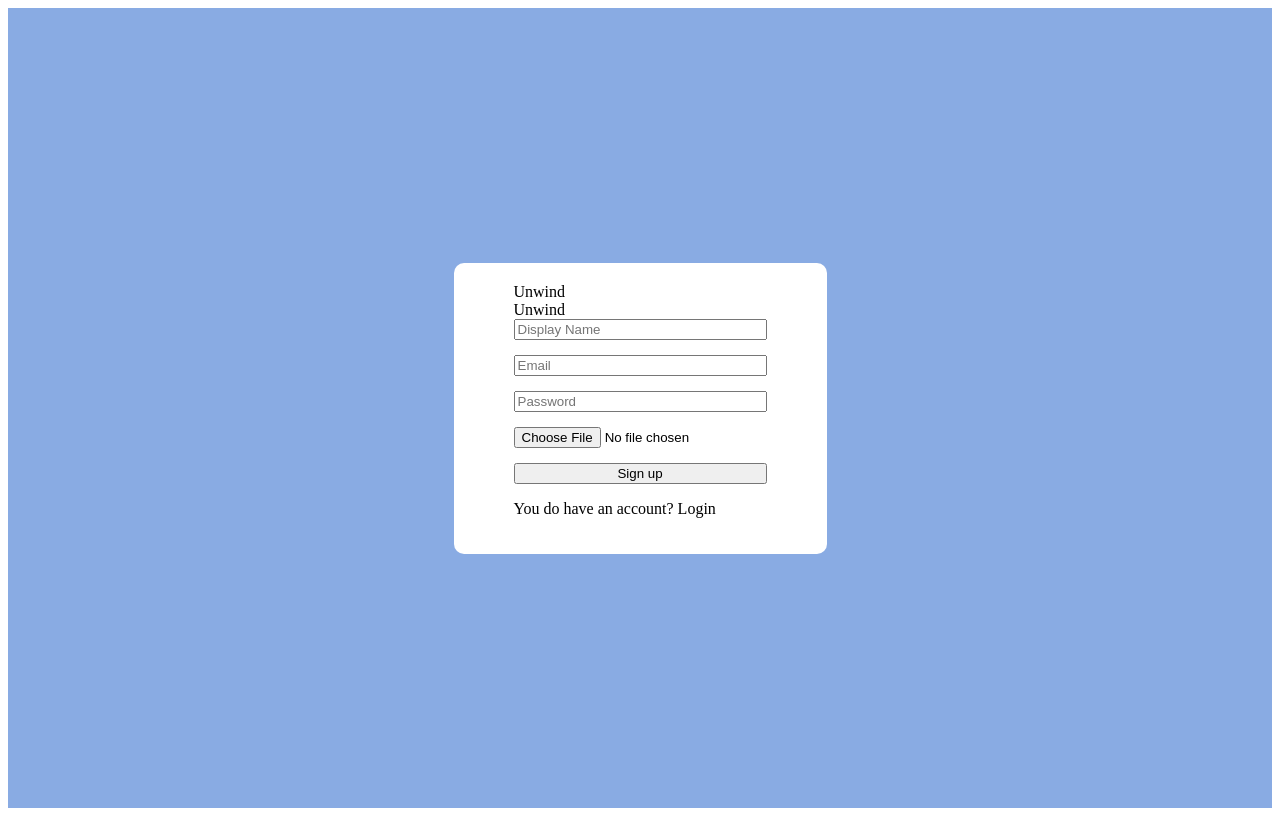
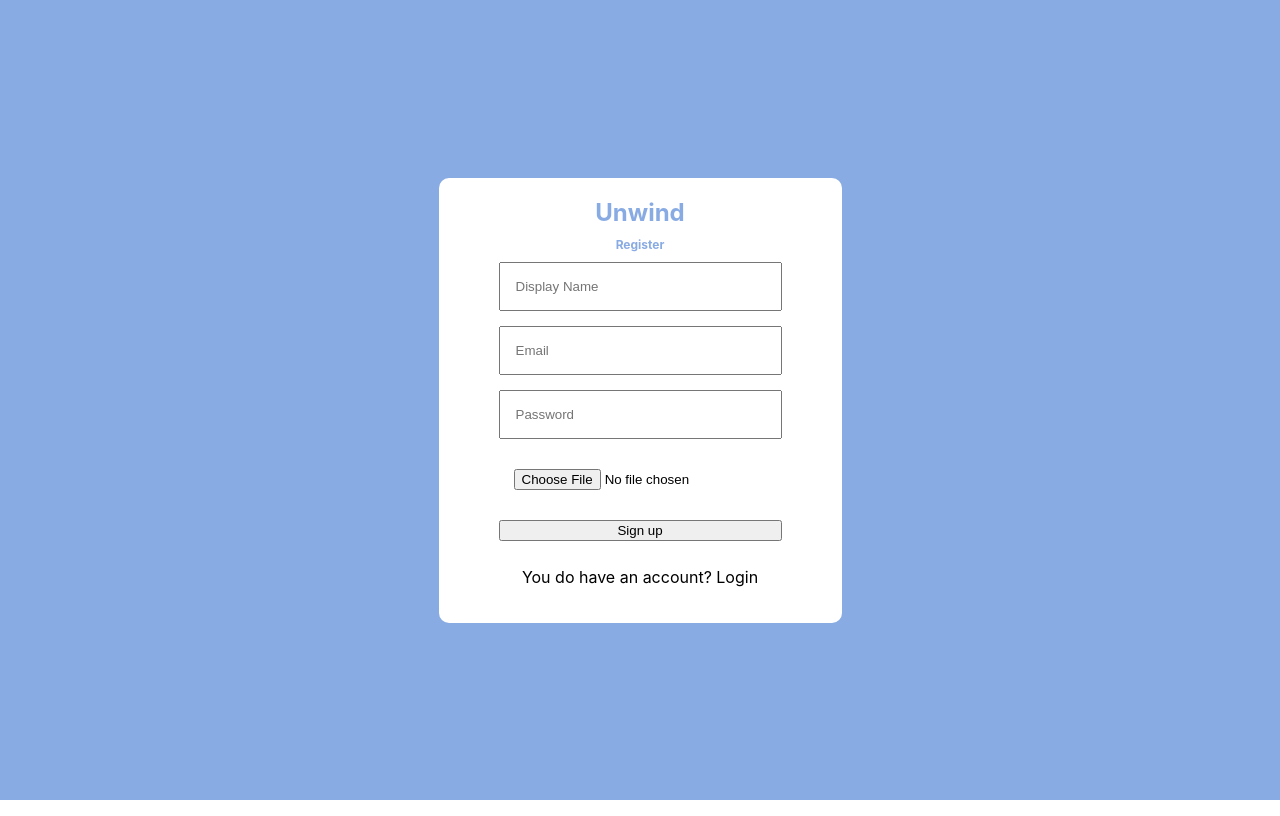
Before and after one commit to pawspower/unwind, a React (Create React App) app: page / in a window 1280 px wide. Built offline with nearby package versions, Linux system fonts and the light colour scheme.

Commit message:
kesh second commit

```diff
--- a/src/pages/Register.jsx
+++ b/src/pages/Register.jsx
@@ -5,7 +5,7 @@
         <div className='formContainer'>
             <div className='formWrapper'>
             <span className='logo'>Unwind</span>
-            <span className='title'>Unwind</span>
+            <span className='title'>Register</span>
                 <form>
                     <input type='text' placeholder='Display Name'/>
                     <input type='email' placeholder='Email'/>
--- a/src/style.scss
+++ b/src/style.scss
@@ -1,3 +1,18 @@
+body {
+    margin: 0;
+    font-family: -apple-system, BlinkMacSystemFont, 'Segoe UI', 'Roboto', 'Oxygen',
+      'Ubuntu', 'Cantarell', 'Fira Sans', 'Droid Sans', 'Helvetica Neue',
+      sans-serif;
+    -webkit-font-smoothing: antialiased;
+    -moz-osx-font-smoothing: grayscale;
+  }
+
+  code {
+    font-family: source-code-pro, Menlo, Monaco, Consolas, 'Courier New',
+      monospace;
+  }
+
+
 .formContainer{
     background-color: #89ABE3FF;
     height: 100vh;
@@ -11,10 +26,30 @@
         border-radius: 10px;
         display: flex;
         flex-direction: column;
+        gap: 10px;
+        align-items: center;
+
+        .logo{
+            color:#89ABE3FF;
+            font-weight: bold;
+            font-size: 24px;
+        }
+
+        .title{
+            color:#89ABE3FF;
+            font-weight: bold;
+            font-size: 12px;
+        }
+
+
         form{
             display: flex;
             flex-direction: column;
             gap: 15px;
+
+            input{
+                padding: 15px;
+            }
         }
     }
 }
```
